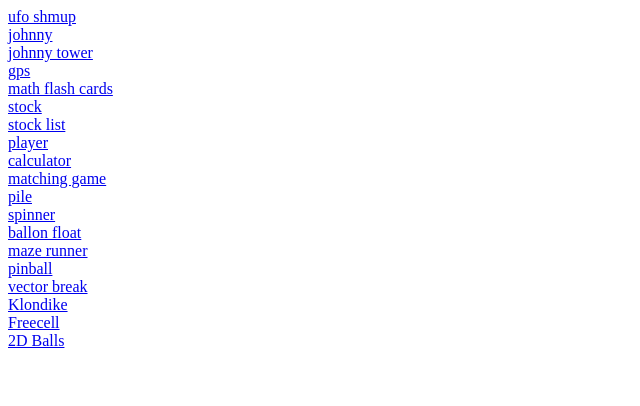
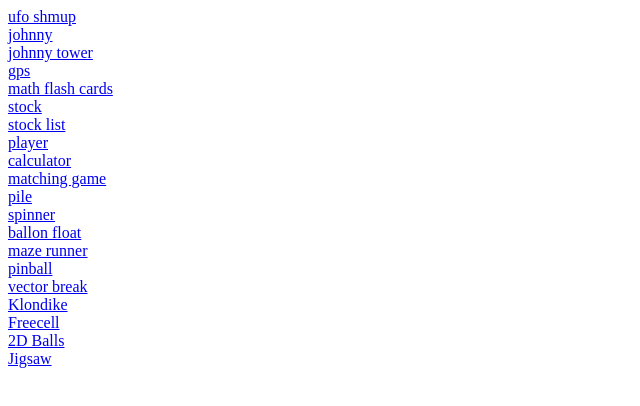
Before and after one commit to mcdaniele/mcdaniele.github.io, a plain HTML site: page index.html in a window 1280 px wide. Shown: the full height of the page, 0-640 px from the left. Drawn offline with Linux system fonts and the light colour scheme.

Commit message:
Update index.html

```diff
--- a/index.html
+++ b/index.html
@@ -18,4 +18,5 @@
 	<a href="solitaire.html">Klondike</a><br>
 	<a href="freecell.html">Freecell</a><br>
 	<a href="2Dballs.html">2D Balls</a><br>
+	<a href="jigsaw.html">Jigsaw</a><br>
 </html>
```
